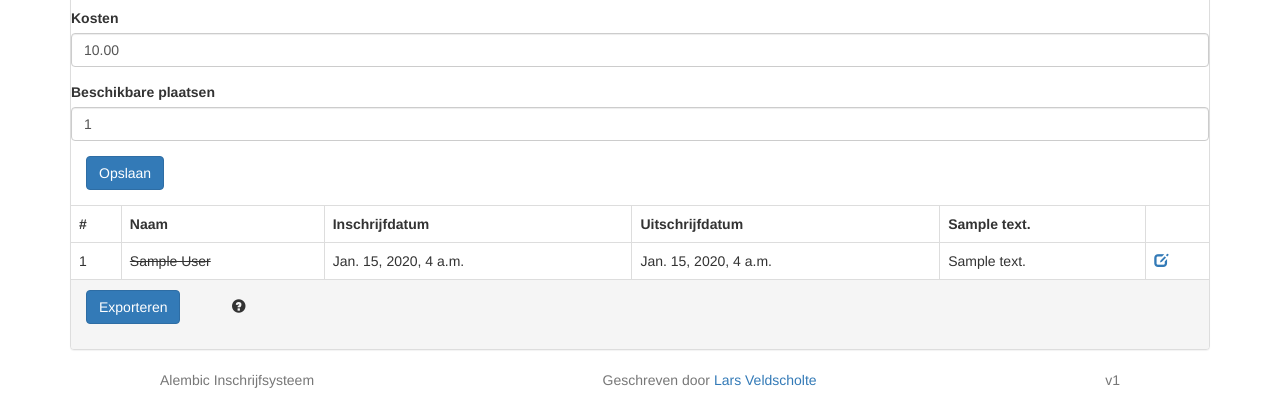
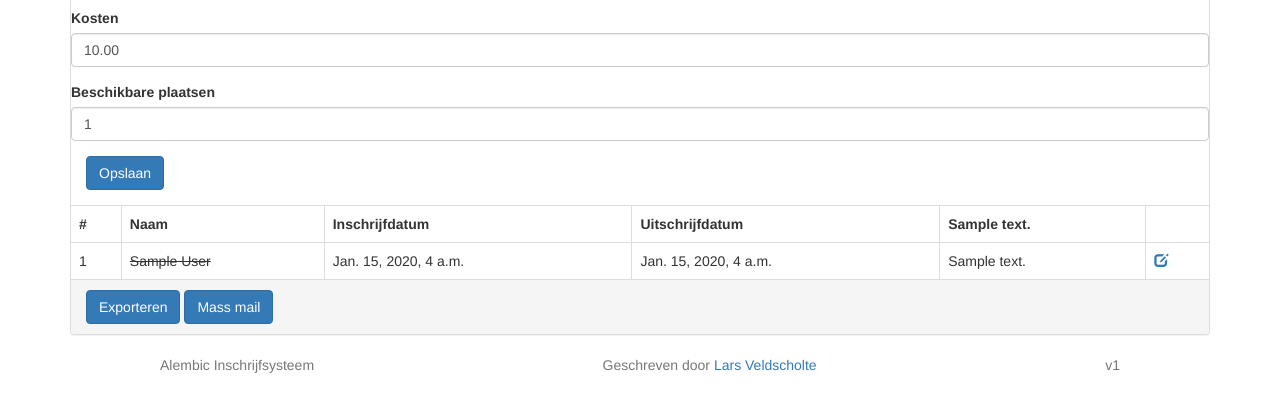
Before and after one commit to ASO-Alembic/Inschrijflijst, a Django app: page /events/1/edit in a window 1280 px wide. Shown: the part 942-1362 px from the top of the page. After the commit the page ends 1315 px from the top, so only its background shows below. Run offline with Django 3.2, Linux system fonts and the light colour scheme; a user stored in the database is signed in; tables that the repository leaves empty hold one stand-in row (values such as "Sample post"); some libraries are stand-ins or nearby versions.

Commit message:
On second thought, don't use a form. Also add mass mail button

```diff
--- a/app/templates/event_edit.html
+++ b/app/templates/event_edit.html
@@ -49,11 +49,9 @@
 				{% endfor %}
 			</tbody>
 		</table>
-		<div class="panel-footer form-horizontal">
-			<div class="form-group">
-				<div class="col-md-1 col-sm-2"><a href="{% url 'registration-list' event.pk %}?format=csv" class="btn btn-primary">Exporteren</a></div>
-				<div class="col-sm-1 control-label"><span class="glyphicon glyphicon-question-sign" title="(Alleen ingeschreven deelnemers die niet op de reservelijst staan worden geëxporteerd)"></span></div>
-			</div>
+		<div class="panel-footer">
+			<a href="{% url 'registration-list' event.pk %}?format=csv" class="btn btn-primary" title="Alleen ingeschreven deelnemers die niet op de reservelijst staan worden geëxporteerd">Exporteren</a>
+			<a href="" class="btn btn-primary">Mass mail</a>
 		</div>
 	</div>
 {% endblock %}
```
